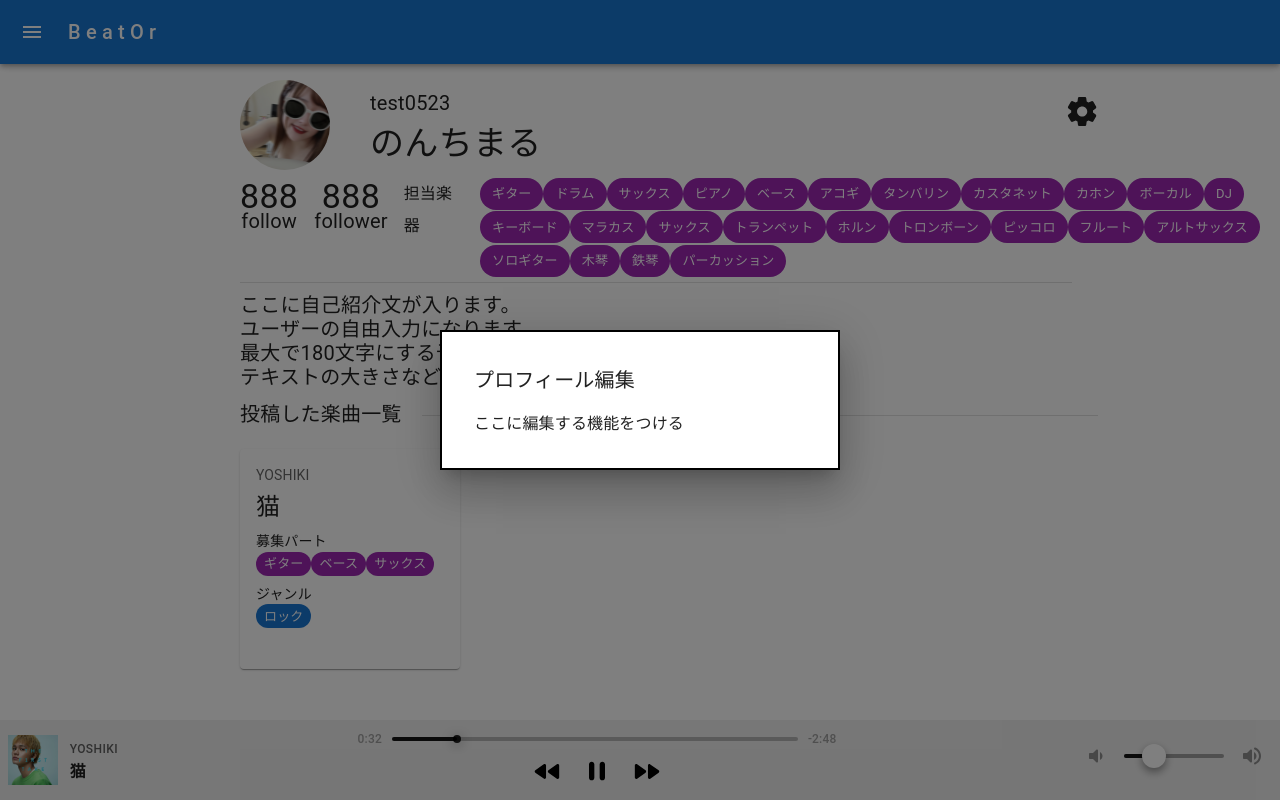
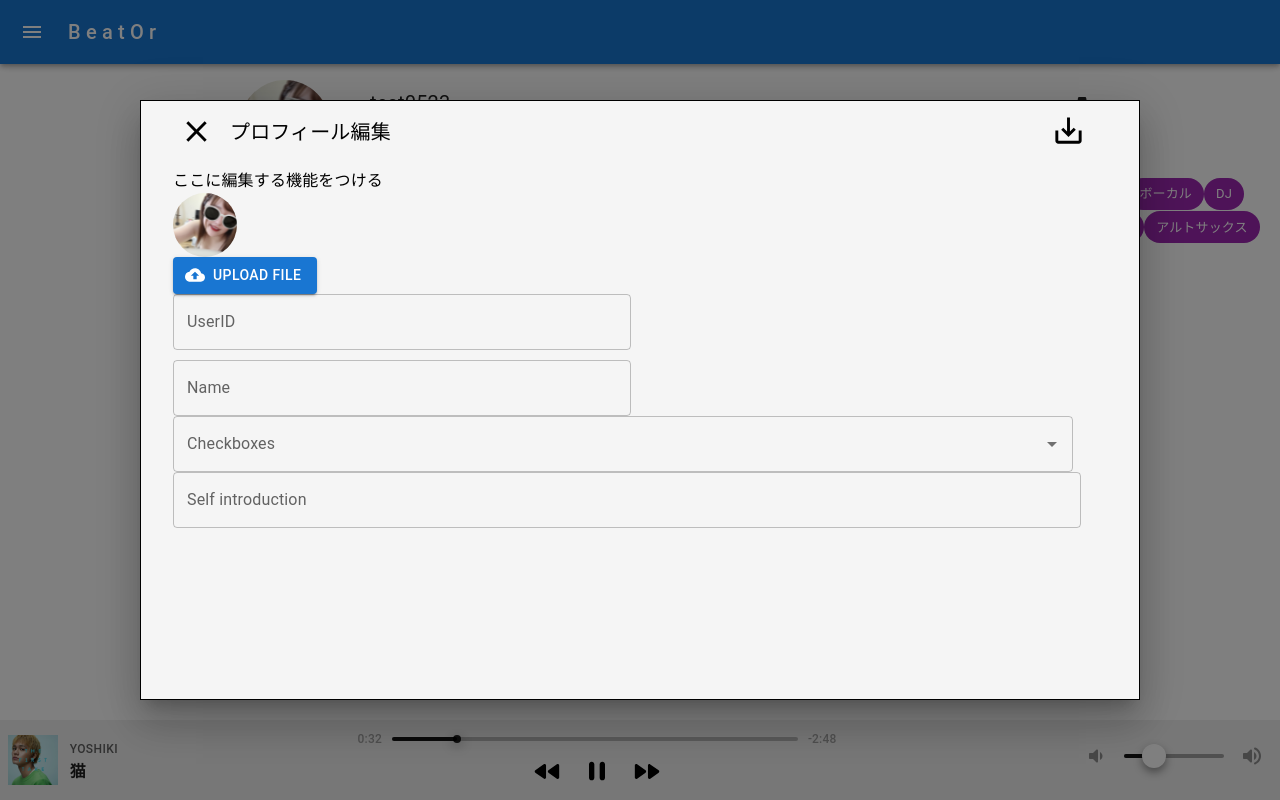
Before and after one commit to Jumpei-Arigaya/beator-front-web, a Next.js app: page /profile in a window 1280 px wide. Both pictures are taken after a click on the button 1081 px from the left and 111 px from the top of the page. Built offline with nearby package versions, Linux system fonts and the light colour scheme.

Commit message:
モーダルの実装

```diff
--- /dev/null
+++ b/src/features/Profile/components/ChoiceInstrument.tsx
@@ -0,0 +1,66 @@
+import * as React from "react";
+import Checkbox from "@mui/material/Checkbox";
+import TextField from "@mui/material/TextField";
+import Autocomplete from "@mui/material/Autocomplete";
+import CheckBoxOutlineBlankIcon from "@mui/icons-material/CheckBoxOutlineBlank";
+import CheckBoxIcon from "@mui/icons-material/CheckBox";
+
+/**
+ * プロフィール編集モーダルに表示する担当楽器選択コンポーネント
+ */
+const icon = <CheckBoxOutlineBlankIcon fontSize="small" />;
+const checkedIcon = <CheckBoxIcon fontSize="small" />;
+const MusicalInstrument = [
+  { title: "ギター" },
+  { title: "ドラム" },
+  { title: "サックス" },
+  { title: "ピアノ" },
+  { title: "ベース" },
+  { title: "アコギ" },
+  { title: "タンバリン" },
+  { title: "カスタネット" },
+  { title: "カホン" },
+  { title: "ボーカル" },
+  { title: "DJ" },
+  { title: "キーボード" },
+  { title: "マラカス" },
+  { title: "トランペット" },
+  { title: "ホルン" },
+  { title: "トロンボーン" },
+  { title: "ピッコロ" },
+  { title: "フルート" },
+  { title: "アルトサックス" },
+  { title: "ソロギター" },
+  { title: "木琴" },
+  { title: "鉄琴" },
+  { title: "パーカッション" },
+];
+
+type ChoiceInstrumentProps = {};
+
+export const ChoiceInstrument: React.FC<ChoiceInstrumentProps> = ({}) => {
+  return (
+    <Autocomplete
+      multiple
+      id="checkboxes-tags-demo"
+      options={MusicalInstrument}
+      disableCloseOnSelect
+      getOptionLabel={(option) => option.title}
+      renderOption={(props, option, { selected }) => (
+        <li {...props}>
+          <Checkbox
+            icon={icon}
+            checkedIcon={checkedIcon}
+            style={{ marginRight: 8 }}
+            checked={selected}
+          />
+          {option.title}
+        </li>
+      )}
+      style={{ width: 900 }}
+      renderInput={(params) => (
+        <TextField {...params} label="Checkboxes" placeholder="Favorites" />
+      )}
+    />
+  );
+};
--- a/src/features/Profile/components/CreatedSongs.tsx
+++ b/src/features/Profile/components/CreatedSongs.tsx
@@ -1,12 +1,10 @@
 import { Typography } from "@mui/material";
-import Avatar from "@mui/material/Avatar";
 import { Horizon } from "./Horizon";
 import { PostCard } from "@/features/lookingForSounds/components/PostCard";
 
 /**
  * プロフィールに表示する投稿した楽曲一覧のコンポーネント
  */
-
 type CreatedSongsProps = {
   width?: number;
   height?: number;
--- /dev/null
+++ b/src/features/Profile/components/IconUpload.tsx
@@ -0,0 +1,37 @@
+import * as React from "react";
+import { styled } from "@mui/material/styles";
+import Button from "@mui/material/Button";
+import CloudUploadIcon from "@mui/icons-material/CloudUpload";
+
+/**
+ * プロフィールモーダルに表示するファイルアップロードコンポーネント
+ */
+const VisuallyHiddenInput = styled("input")({
+  clip: "rect(0 0 0 0)",
+  clipPath: "inset(50%)",
+  height: 1,
+  overflow: "hidden",
+  position: "absolute",
+  bottom: 0,
+  left: 0,
+  whiteSpace: "nowrap",
+  width: 1,
+});
+
+type IconUploadProps = {
+  width?: number;
+  height?: number;
+};
+
+export const IconUpload: React.FC<IconUploadProps> = ({}) => {
+  return (
+    <Button
+      component="label"
+      variant="contained"
+      startIcon={<CloudUploadIcon />}
+    >
+      Upload file
+      <VisuallyHiddenInput type="file" />
+    </Button>
+  );
+};
--- /dev/null
+++ b/src/features/Profile/components/InfoExit.tsx
@@ -0,0 +1,30 @@
+import * as React from "react";
+import Box from "@mui/material/Box";
+import TextField from "@mui/material/TextField";
+
+/**
+ * プロフィールモーダルに表示する自己紹介編集コンポーネント
+ */
+type InfoExitProps = {};
+
+export const InfoExit: React.FC<InfoExitProps> = ({}) => {
+  return (
+    <Box
+      component="form"
+      sx={{
+        "& .MuiTextField-root": { m: 0, width: "101ch" },
+      }}
+      noValidate
+      autoComplete="off"
+    >
+      <div>
+        <TextField
+          id="outlined-textarea"
+          label="Self introduction"
+          placeholder="Maximum of 180 characters"
+          self-introduction
+        />
+      </div>
+    </Box>
+  );
+};
--- a/src/features/Profile/components/ProfileIModal.tsx
+++ b/src/features/Profile/components/ProfileIModal.tsx
@@ -4,18 +4,36 @@ import Button from "@mui/material/Button";
 import Typography from "@mui/material/Typography";
 import Modal from "@mui/material/Modal";
 import SettingsRoundedIcon from "@mui/icons-material/SettingsRounded";
+import ClearIcon from "@mui/icons-material/Clear";
+import SaveAltIcon from "@mui/icons-material/SaveAlt";
+import { TextField } from "@mui/material";
+import { IconUpload } from "./IconUpload";
+import { ProfileIcon } from "./ProfileIcon";
+import { ChoiceInstrument } from "./ChoiceInstrument";
+import { InfoExit } from "./InfoExit";
 
 /**
  * プロフィールに表示するアイコンコンポーネント
  */
+const overlayStyle = {
+  position: "fixed",
+  top: 0,
+  left: 0,
+  width: "100%",
+  height: "100%",
+  background: "rgba(0, 0, 0, 0.7)", // 黒色の半透明背景
+  zIndex: 999, // モーダルよりも手前に表示
+};
 const style = {
   position: "absolute",
   top: "50%",
   left: "50%",
   transform: "translate(-50%, -50%)",
-  width: 400,
-  bgcolor: "background.paper",
-  border: "2px solid #000",
+  width: 1000,
+  height: 600,
+  bgcolor: "#f5f5f5", // 背景色を青色に変更
+  color: "#000", // テキストの色を白に設定（任意）
+  border: "1px solid #000",
   boxShadow: 24,
   p: 4,
 };
@@ -44,11 +62,40 @@ export const ProfileModal: React.FC<ProfileModalProps> = ({}) => {
         aria-describedby="modal-modal-description"
       >
         <Box sx={style}>
-          <Typography id="modal-modal-title" variant="h6" component="h2">
-            プロフィール編集
-          </Typography>
+          <Box sx={{ display: "flex", marginTop: "-20px" }}>
+            <button
+              onClick={handleClose}
+              style={{ border: "none", background: "none" }}
+            >
+              <ClearIcon sx={{ fontSize: "35px", marginRight: "10px" }} />
+            </button>
+            <Typography
+              id="modal-modal-title"
+              variant="h6"
+              component="h2"
+              sx={{ marginTop: "3px" }}
+            >
+              プロフィール編集
+            </Typography>
+            <SaveAltIcon sx={{ fontSize: "35px", marginLeft: "660px" }} />
+          </Box>
           <Typography id="modal-modal-description" sx={{ mt: 2 }}>
             ここに編集する機能をつける
+            <ProfileIcon />
+            <IconUpload />
+            <Box
+              sx={{
+                display: "flex",
+                flexDirection: "column",
+                gap: "10px",
+                width: "70%",
+              }}
+            >
+              <TextField label="UserID" style={{ width: "70%" }} />
+              <TextField label="Name" style={{ width: "70%" }} />
+            </Box>
+            <ChoiceInstrument />
+            <InfoExit />
           </Typography>
         </Box>
       </Modal>
```
Also changed, not shown: 1 other file (tests, documents, lock files or other folders).
